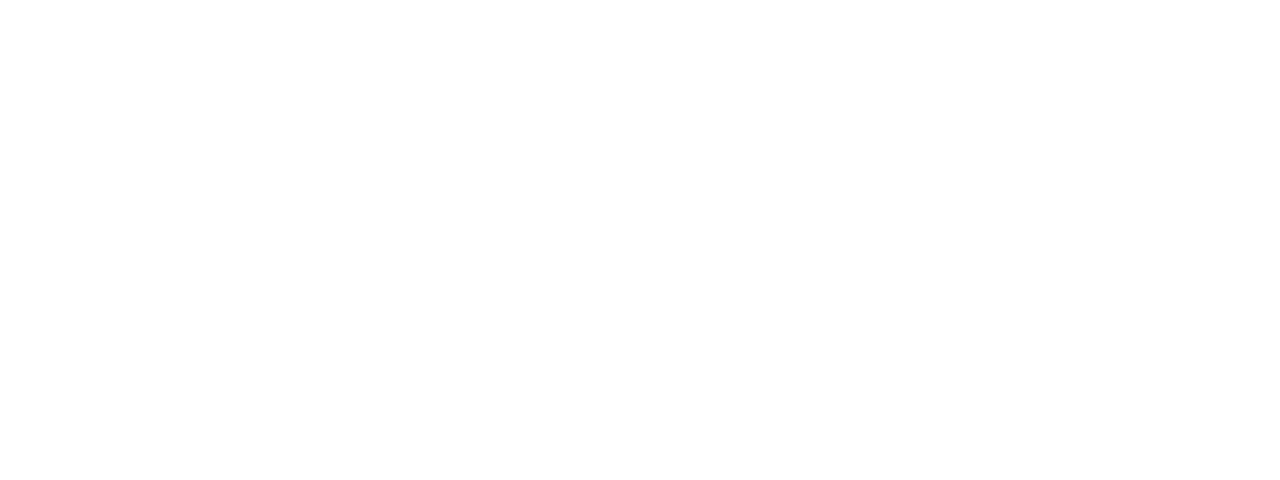
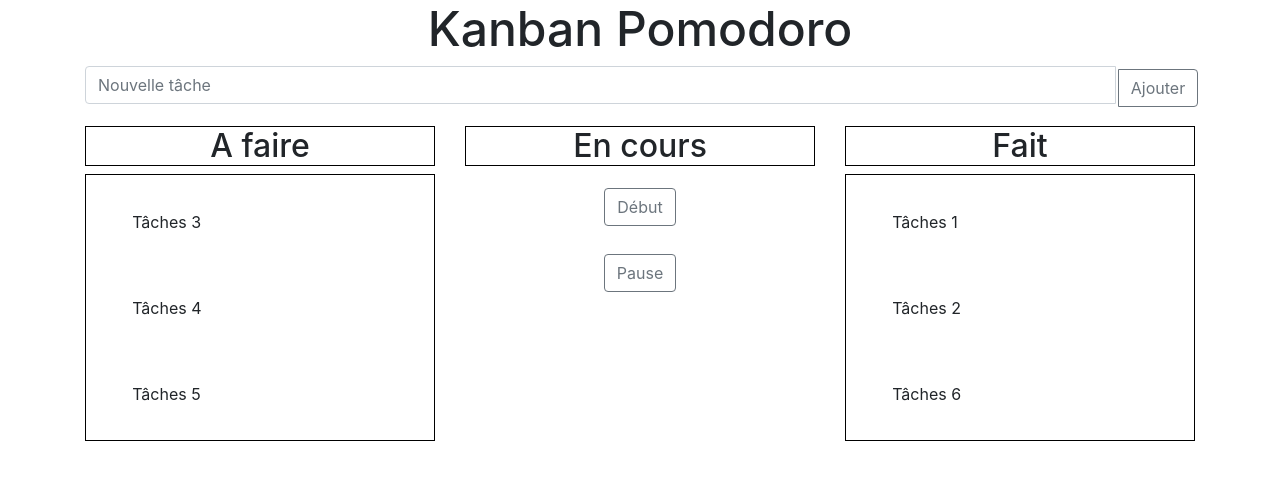
Before and after one commit to Mordnor/kanban_pomodoro, a website: page index.html in a window 1280 px wide. Drawn offline with nearby package versions, Linux system fonts and the light colour scheme.

Commit message:
layout html

```diff
--- a/CSS/style.css
+++ b/CSS/style.css
@@ -0,0 +1,30 @@
+.main {
+    text-align: center;
+}
+
+h1 {
+    text-align: center;
+    font-size: 3em;
+}
+
+h2, ul, .button {
+    border: 1px solid black;
+}
+
+button {
+    margin: 4%;
+}
+
+li {
+    list-style-type: none;
+    text-align: left;
+    line-height: 5;
+    margin: 2% 0;
+    padding-left: 2%;
+}
+
+li:hover {
+    background-color: #eeeeee;
+    width: 85%;
+    border-radius: 15px;
+}
--- a/index.html
+++ b/index.html
@@ -1,14 +1,76 @@
 <!DOCTYPE html>
 <html lang="fr" dir="ltr">
+
 <head>
     <meta charset="utf-8">
-        <title></title>
+    <title>Kanban Pomodoro</title>
 
     <!---CSS--->
     <link rel="stylesheet" href="node_modules/bootstrap/dist/css/bootstrap.min.css" />
     <link rel="stylesheet" href="CSS/style.css" />
 </head>
+
 <body>
+    <h1>Kanban Pomodoro</h1>
+    <div class="container">
+        <div class="input-group mb-3">
+            <input type="text" class="form-control" placeholder="Nouvelle tâche" aria-label="Recipient's username" aria-describedby="basic-addon2">
+            <div class="input-group-append">
+                <button class="btn btn-outline-secondary" type="button">Ajouter</button>
+            </div>
+        </div>
+        <div class="row main">
+            <div class="col-12 col-lg-4">
+                <h2> A faire</h2>
+                <ul>
+                    <li>
+                        Tâches 3
+                    </li>
+                    <li>
+                        Tâches 4
 
+                    </li>
+                    <li>
+                        Tâches 5
+
+                    </li>
+                </ul>
+            </div>
+            <div class="col-12 col-lg-4">
+                <h2>En cours</h2>
+                <!--Timer-->
+                <div class="row ">
+                    <div class="col-12">
+                        <button type="button" class="btn btn-outline-secondary">Début</button>
+                    </div>
+                    <div class="col-12">
+                        <button type="button" class="btn btn-outline-secondary">Pause</button>
+                    </div>
+                </div>
+            </div>
+            <div class="col-12 col-lg-4">
+                <h2> Fait</h2>
+                <ul>
+                    <li>
+                        Tâches 1
+                    </li>
+                    <li>
+                        Tâches 2
+
+                    </li>
+                    <li>
+                        Tâches 6
+
+                    </li>
+                </ul>
+            </div>
+        </div>
+    </div>
+
+    <!---JS--->
+    <script src="node_modules/jquery/dist/jquery.min.js"></script>
+    <script src="node_modules/bootstrap/dist/js/bootstrap.min.js"></script>
+    <script src="JS/script.js"></script>
 </body>
+
 </html>
```
Lines whose indentation alone changed are shown as unchanged.
